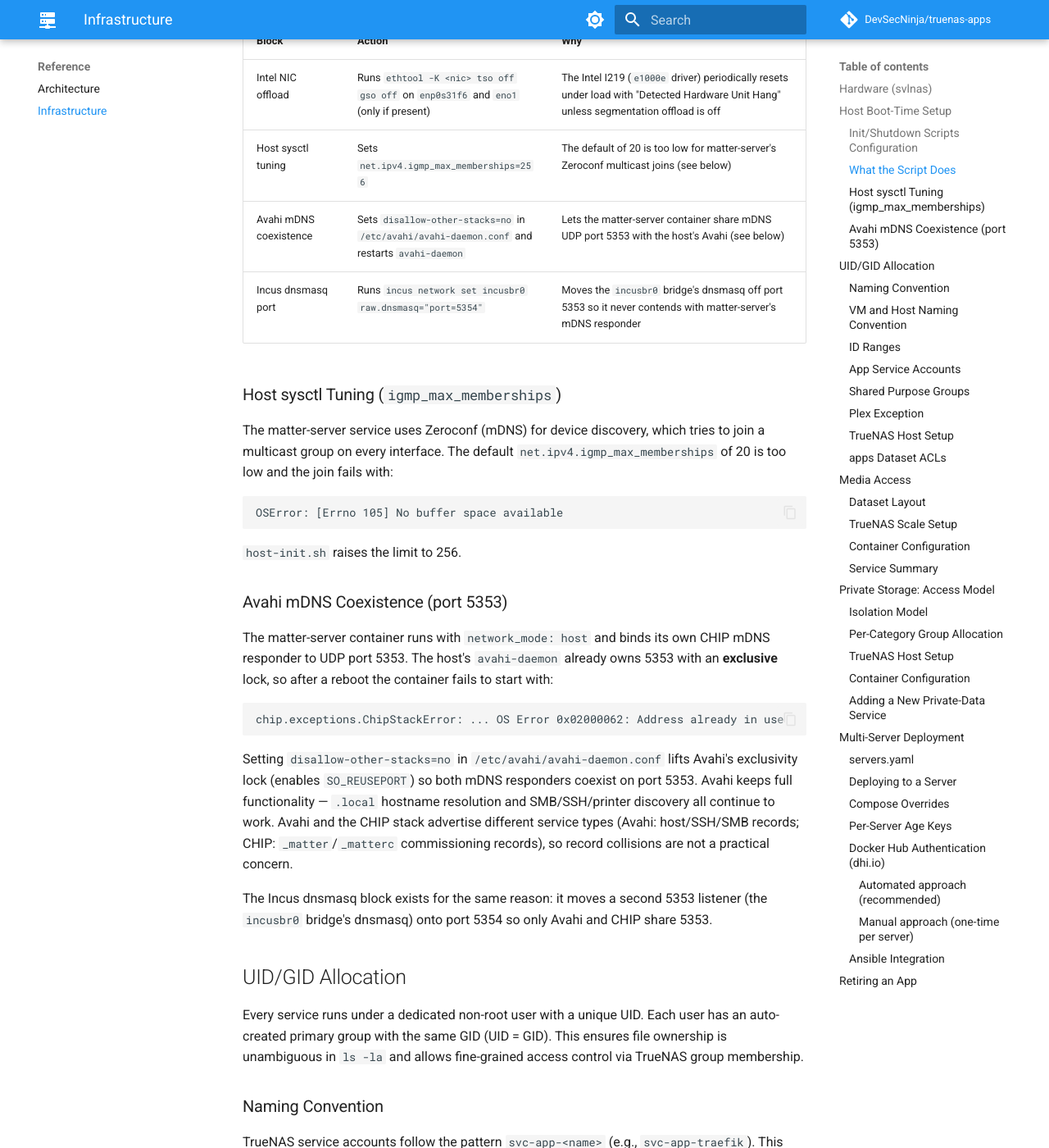
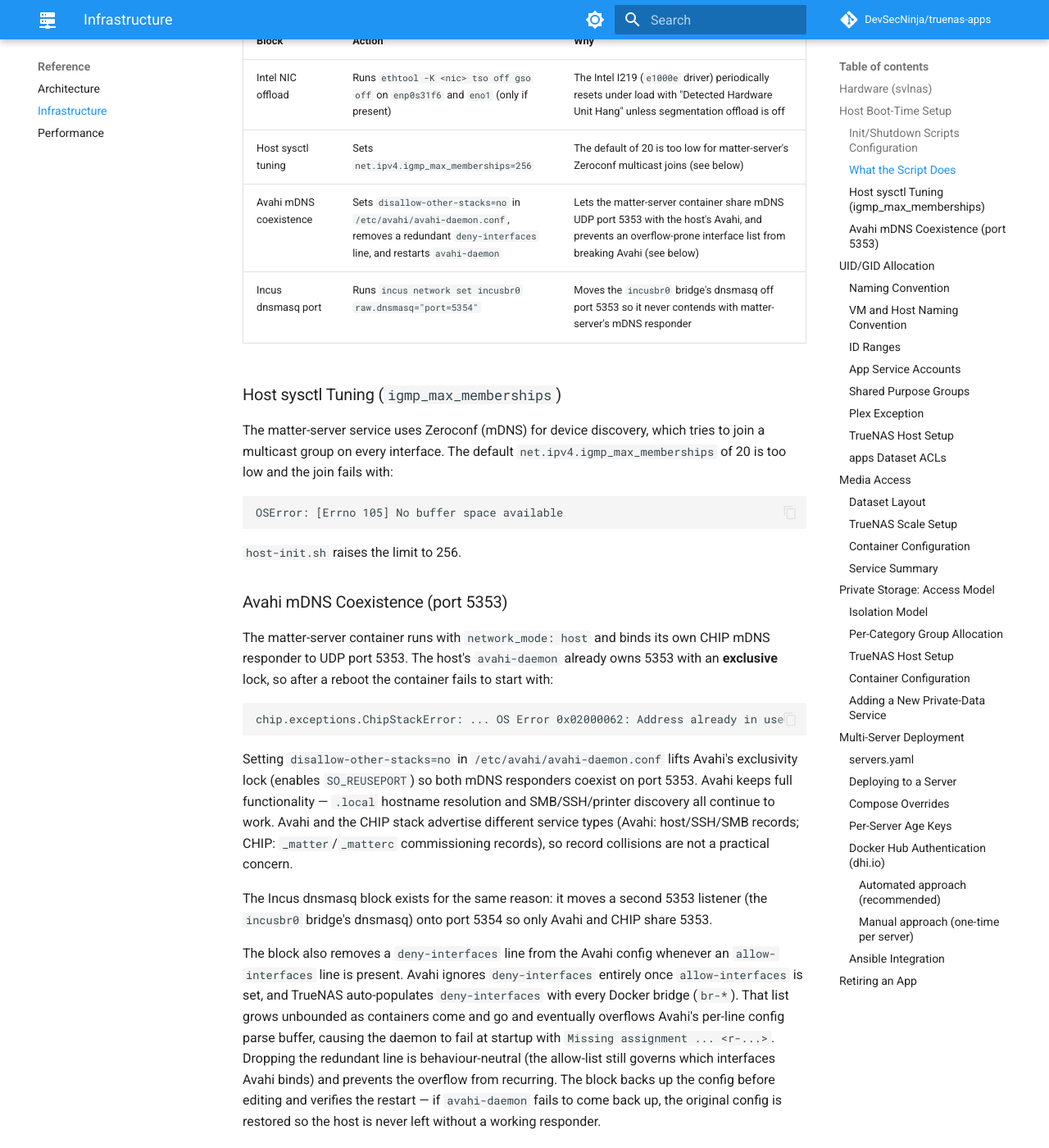
Before and after one commit to DevSecNinja/truenas-apps, an MkDocs documentation site: the page built from docs/INFRASTRUCTURE.md, in a window 1280 px wide and 1400 px high, scrolled down 2019 px. Shown: the whole window at 82% size. Built offline with MkDocs 1.6.1 and Material for MkDocs 9.7.7, drawn with Linux system fonts in a browser that asks for light colours; comment, search, counter and statistics services are not loaded.

Commit message:
feat: add PERFORMANCE.md for recording server performance snapshots and update mkdocs.yml to include it in navigation

```diff
--- a/docs/INFRASTRUCTURE.md
+++ b/docs/INFRASTRUCTURE.md
@@ -46,12 +46,12 @@
 
 `scripts/host-init.sh` performs four independent, idempotent blocks:
 
-| Block                  | Action                                                                                        | Why                                                                                                                                   |
-| ---------------------- | --------------------------------------------------------------------------------------------- | ------------------------------------------------------------------------------------------------------------------------------------- |
-| Intel NIC offload      | Runs `ethtool -K <nic> tso off gso off` on `enp0s31f6` and `eno1` (only if present)           | The Intel I219 (`e1000e` driver) periodically resets under load with "Detected Hardware Unit Hang" unless segmentation offload is off |
-| Host sysctl tuning     | Sets `net.ipv4.igmp_max_memberships=256`                                                      | The default of 20 is too low for matter-server's Zeroconf multicast joins (see below)                                                 |
-| Avahi mDNS coexistence | Sets `disallow-other-stacks=no` in `/etc/avahi/avahi-daemon.conf` and restarts `avahi-daemon` | Lets the matter-server container share mDNS UDP port 5353 with the host's Avahi (see below)                                           |
-| Incus dnsmasq port     | Runs `incus network set incusbr0 raw.dnsmasq="port=5354"`                                     | Moves the `incusbr0` bridge's dnsmasq off port 5353 so it never contends with matter-server's mDNS responder                          |
+| Block                  | Action                                                                                                                                     | Why                                                                                                                                                            |
+| ---------------------- | ------------------------------------------------------------------------------------------------------------------------------------------ | -------------------------------------------------------------------------------------------------------------------------------------------------------------- |
+| Intel NIC offload      | Runs `ethtool -K <nic> tso off gso off` on `enp0s31f6` and `eno1` (only if present)                                                        | The Intel I219 (`e1000e` driver) periodically resets under load with "Detected Hardware Unit Hang" unless segmentation offload is off                          |
+| Host sysctl tuning     | Sets `net.ipv4.igmp_max_memberships=256`                                                                                                   | The default of 20 is too low for matter-server's Zeroconf multicast joins (see below)                                                                          |
+| Avahi mDNS coexistence | Sets `disallow-other-stacks=no` in `/etc/avahi/avahi-daemon.conf`, removes a redundant `deny-interfaces` line, and restarts `avahi-daemon` | Lets the matter-server container share mDNS UDP port 5353 with the host's Avahi, and prevents an overflow-prone interface list from breaking Avahi (see below) |
+| Incus dnsmasq port     | Runs `incus network set incusbr0 raw.dnsmasq="port=5354"`                                                                                  | Moves the `incusbr0` bridge's dnsmasq off port 5353 so it never contends with matter-server's mDNS responder                                                   |
 
 ### Host sysctl Tuning (`igmp_max_memberships`)
 
@@ -74,6 +74,8 @@
 Setting `disallow-other-stacks=no` in `/etc/avahi/avahi-daemon.conf` lifts Avahi's exclusivity lock (enables `SO_REUSEPORT`) so both mDNS responders coexist on port 5353. Avahi keeps full functionality — `.local` hostname resolution and SMB/SSH/printer discovery all continue to work. Avahi and the CHIP stack advertise different service types (Avahi: host/SSH/SMB records; CHIP: `_matter`/`_matterc` commissioning records), so record collisions are not a practical concern.
 
 The Incus dnsmasq block exists for the same reason: it moves a second 5353 listener (the `incusbr0` bridge's dnsmasq) onto port 5354 so only Avahi and CHIP share 5353.
+
+The block also removes a `deny-interfaces` line from the Avahi config whenever an `allow-interfaces` line is present. Avahi ignores `deny-interfaces` entirely once `allow-interfaces` is set, and TrueNAS auto-populates `deny-interfaces` with every Docker bridge (`br-*`). That list grows unbounded as containers come and go and eventually overflows Avahi's per-line config parse buffer, causing the daemon to fail at startup with `Missing assignment ... <r-...>`. Dropping the redundant line is behaviour-neutral (the allow-list still governs which interfaces Avahi binds) and prevents the overflow from recurring. The block backs up the config before editing and verifies the restart — if `avahi-daemon` fails to come back up, the original config is restored so the host is never left without a working responder.
 
 ## UID/GID Allocation
 
--- a/mkdocs.yml
+++ b/mkdocs.yml
@@ -61,6 +61,7 @@
   - Reference:
       - Architecture: ARCHITECTURE.md
       - Infrastructure: INFRASTRUCTURE.md
+      - Performance: PERFORMANCE.md
   - Guides:
       - Backup Strategy: BACKUP.md
       - Contributing: CONTRIBUTING.md
```
Also changed, not shown: docs/PERFORMANCE.md (added, +76 -0 lines).
